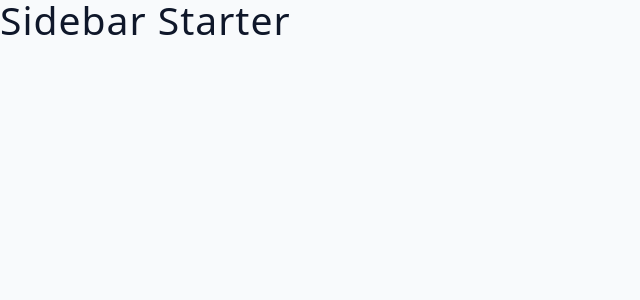
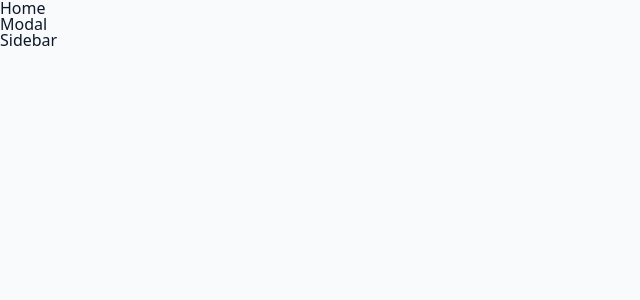
Before and after one commit to creativeloc/sidebar-modal-app, a React (Vite) app: page / in a window 1280 px wide. Shown: the top 300 px of the page, without its empty margins (0-640 px from the left). Built offline with nearby package versions, Linux system fonts and the light colour scheme.

Commit message:
setup golbalContext

```diff
--- a/src/App.jsx
+++ b/src/App.jsx
@@ -1,4 +1,14 @@
+import Home from "./Home"
+import Modal from "./Modal"
+import Sidebar from "./Sidebar"
+
 const App = () => {
-  return <h2>Sidebar Starter</h2>;
-};
-export default App;
+  return (
+    <main>
+      <Home />
+      <Modal />
+      <Sidebar />
+    </main>
+  )
+}
+export default App
--- /dev/null
+++ b/src/Home.jsx
@@ -0,0 +1,9 @@
+import { useGlobalContext } from "./context"
+
+const Home = () => {
+  const { openSidebar, openModal } = useGlobalContext()
+  console.log(openSidebar)
+
+  return <div>Home</div>
+}
+export default Home
--- /dev/null
+++ b/src/Modal.jsx
@@ -0,0 +1,4 @@
+const Modal = () => {
+  return <div>Modal</div>
+}
+export default Modal
--- /dev/null
+++ b/src/Sidebar.jsx
@@ -0,0 +1,4 @@
+const Sidebar = () => {
+  return <div>Sidebar</div>
+}
+export default Sidebar
--- /dev/null
+++ b/src/context.jsx
@@ -0,0 +1,41 @@
+import { createContext, useState, useContext } from "react"
+
+const AppContext = createContext()
+
+export const AppProvider = ({ children }) => {
+  const [isSidebarOpen, setIsSidebarOpen] = useState(false)
+  const [isModalOpen, setIsModalOpen] = useState(false)
+
+  const openSidebar = () => {
+    setIsSidebarOpen(true)
+  }
+  const closeSidebar = () => {
+    setIsSidebarOpen(false)
+  }
+
+  const openModal = () => {
+    setIsModalOpen(true)
+  }
+  const closeModal = () => {
+    setIsModalOpen(false)
+  }
+
+  return (
+    <AppContext.Provider
+      value={{
+        isSidebarOpen,
+        isModalOpen,
+        openModal,
+        openSidebar,
+        closeModal,
+        closeModal
+      }}
+    >
+      {children}
+    </AppContext.Provider>
+  )
+}
+
+export const useGlobalContext = () => {
+  return useContext(AppContext)
+}
--- a/src/main.jsx
+++ b/src/main.jsx
@@ -2,9 +2,10 @@ import React from "react"
 import ReactDOM from "react-dom/client"
 import App from "./App"
 import "./index.css"
+import { AppProvider } from "./context"
 
 ReactDOM.createRoot(document.getElementById("root")).render(
-  // <React.StrictMode>
-  <App />
-  // </React.StrictMode>
+  <AppProvider>
+    <App />
+  </AppProvider>
 )
```
Also changed, not shown: src/data.jsx (+32 -32 lines), 2 other files (tests, documents, lock files or other folders).
